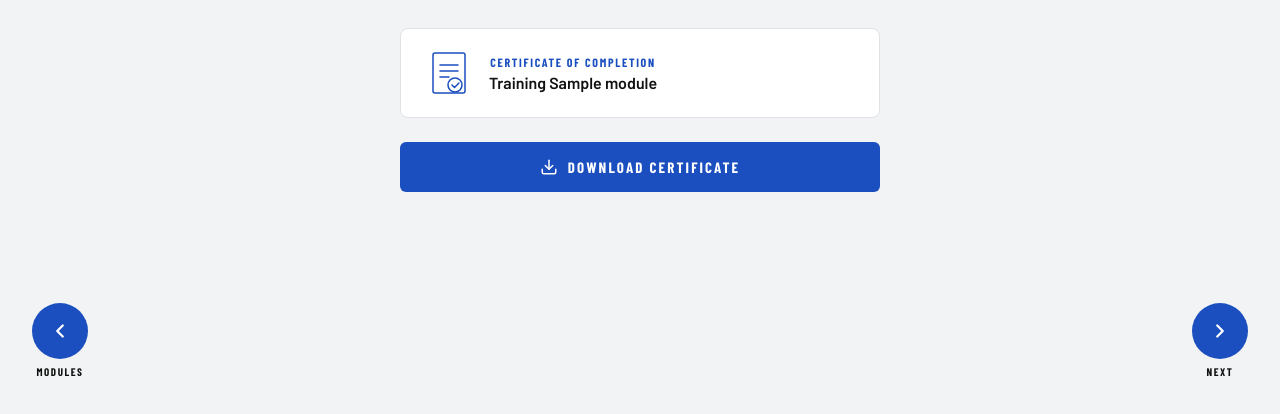
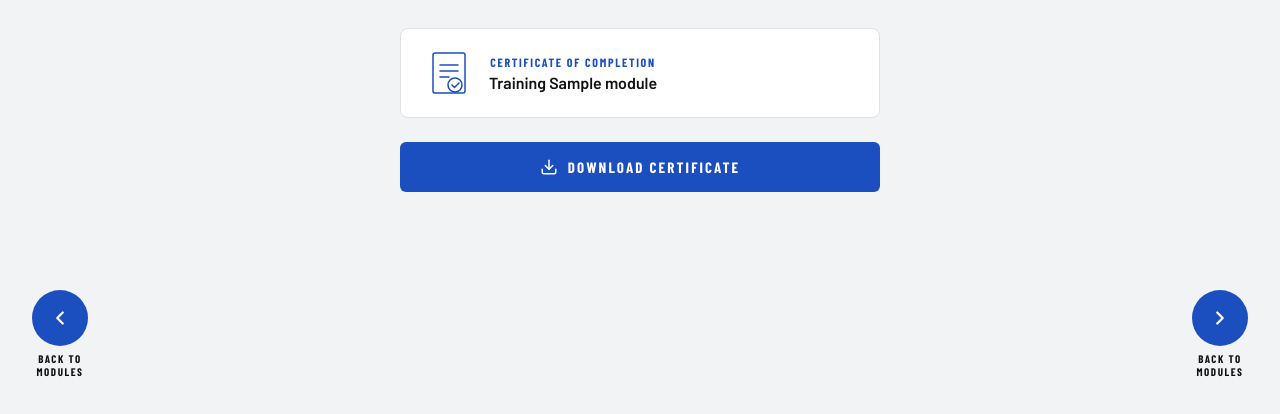
Before and after one commit to FoFoPho/hh-marshall-project, a Flask app: template templates/complete.html in a window 1280 px wide. Shown: the part 386-800 px from the top of the page. Run offline with Flask 3, Linux system fonts and the light colour scheme; the template is opened without the code that fills it: most values are stand-ins (such as "Sample title", 1, 10 or a date in 2020); some web fonts are replaced.

Commit message:
Both nav buttons on complete page link back to module selection
Co-Authored-By: Claude Sonnet 4.6 <noreply@anthropic.com>

```diff
--- a/templates/complete.html
+++ b/templates/complete.html
@@ -51,16 +51,16 @@
 <!-- Navigation -->
 <nav class="nav-bar">
   <div class="nav-btn-wrap">
-    <a href="{{ url_for('index') }}" class="nav-btn active" aria-label="Back to modules">
+    <a href="{{ url_for('modules') }}" class="nav-btn active" aria-label="Back to modules">
       <svg viewBox="0 0 24 24"><polyline points="15 18 9 12 15 6"/></svg>
     </a>
-    <span class="nav-label">MODULES</span>
+    <span class="nav-label">BACK TO<br>MODULES</span>
   </div>
   <div class="nav-btn-wrap">
-    <a href="{{ url_for('index') }}" class="nav-btn active" aria-label="Next">
+    <a href="{{ url_for('modules') }}" class="nav-btn active" aria-label="Back to modules">
       <svg viewBox="0 0 24 24"><polyline points="9 18 15 12 9 6"/></svg>
     </a>
-    <span class="nav-label">NEXT</span>
+    <span class="nav-label">BACK TO<br>MODULES</span>
   </div>
 </nav>
 {% endblock %}
```
